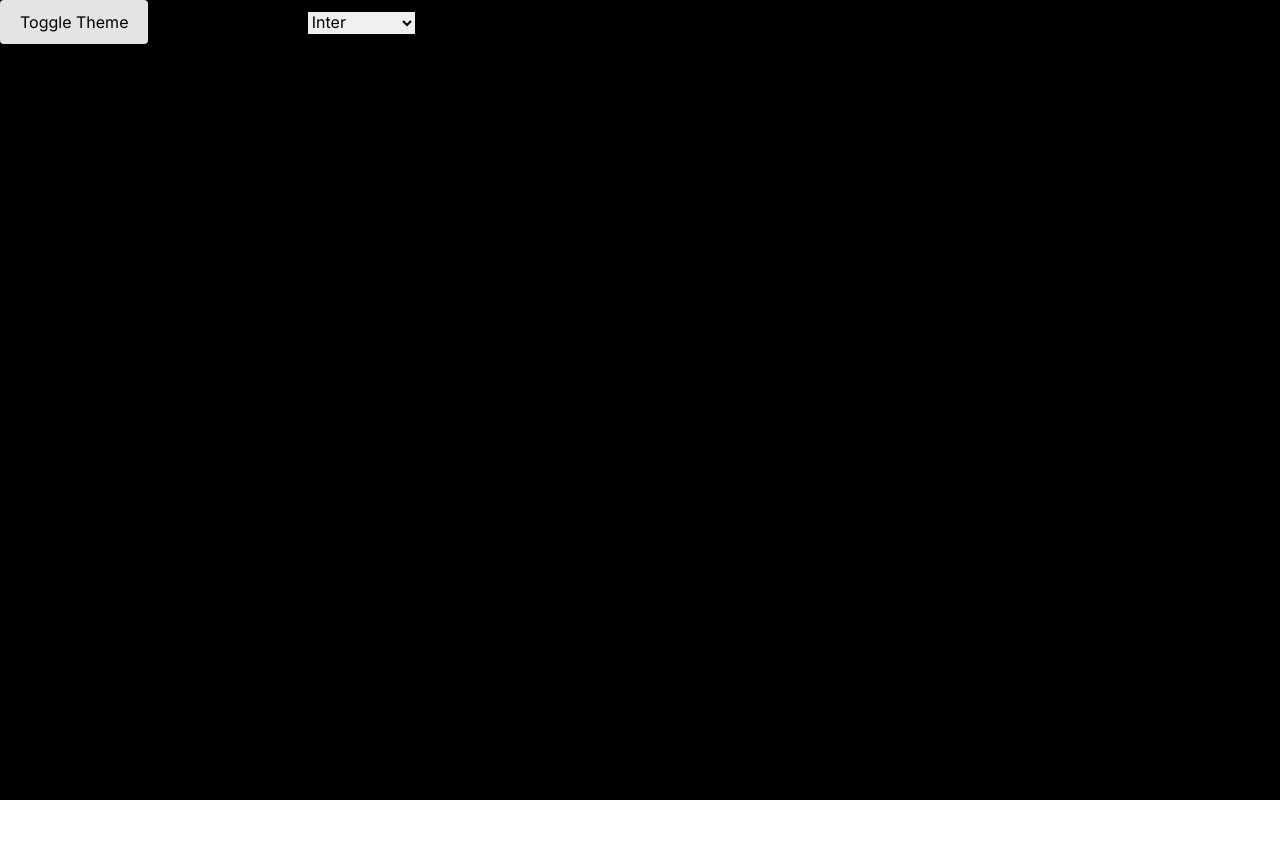
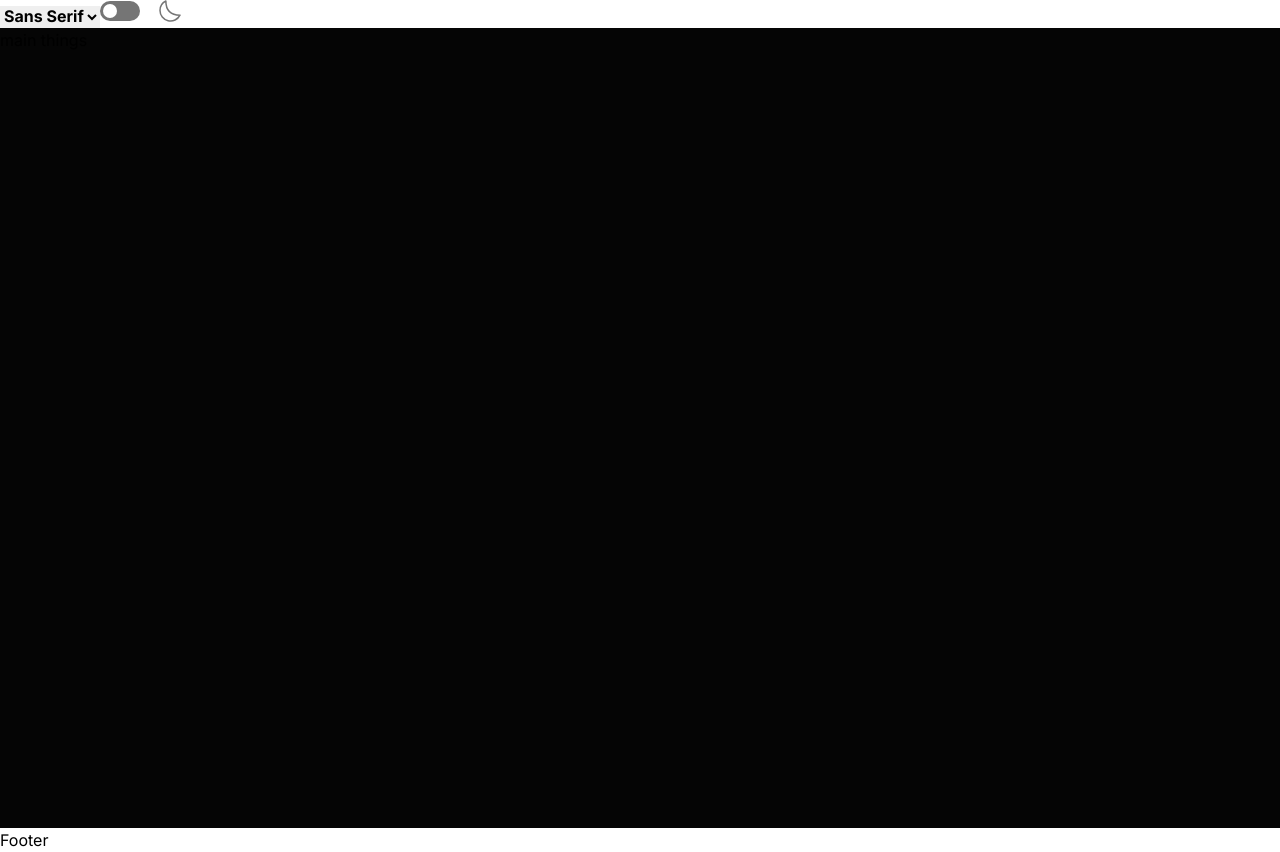
Before and after one commit to brailecg/fm-dictionary, a Next.js app: page / in a window 1280 px wide. Before the commit the page ends 800 px from the top, so only its background shows below. Built offline with nearby package versions, Linux system fonts and the light colour scheme.

Commit message:
update structure to include Layout

```diff
--- /dev/null
+++ b/components/Footer.jsx
@@ -0,0 +1,7 @@
+import React from "react";
+
+const Footer = () => {
+  return <div>Footer</div>;
+};
+
+export default Footer;
--- /dev/null
+++ b/components/Layout.jsx
@@ -0,0 +1,42 @@
+import React from "react";
+
+import Head from "next/head";
+import { Inter, Lora, Inconsolata } from "next/font/google";
+
+import { useThemeContext } from "@/store/ThemeContext";
+import Footer from "./Footer";
+import Nav from "./Nav";
+
+const inter = Inter({ subsets: ["latin"] });
+const lora = Lora({ subsets: ["latin"] });
+const inconsolata = Inconsolata({ subsets: ["latin"] });
+
+const Layout = ({ children }) => {
+  const { typeFace } = useThemeContext();
+
+  const usedTypeFace = () => {
+    if (typeFace === "inter") return inter;
+    else if (typeFace === "lora") return lora;
+    else return inconsolata;
+  };
+  return (
+    <>
+      <style jsx global>
+        {`
+          html {
+            font-family: ${usedTypeFace().style.fontFamily};
+          }
+        `}
+      </style>
+      <Nav />
+      <Head>
+        <title></title>
+        <link rel="icon" href="/favicon.ico" />
+      </Head>
+      <div>{children}</div>
+      <Footer />
+    </>
+  );
+};
+
+export default Layout;
--- /dev/null
+++ b/components/Nav.jsx
@@ -0,0 +1,39 @@
+import React, { useState } from "react";
+import { useThemeContext } from "@/store/ThemeContext";
+
+import { ToggleIconSvg } from "@/components/svg/ToggleIconSvg";
+
+const Nav = () => {
+  const { typeFace, toggleThemeHandler, toggleTypeFace } = useThemeContext();
+  const [isToggled, setToggled] = useState(false);
+  const toggleTheme = () => {
+    toggleThemeHandler();
+  };
+
+  const handleToggle = () => {
+    setToggled((prevState) => !prevState);
+    toggleTheme();
+  };
+  return (
+    <>
+      <select
+        className=" font-bold"
+        name="typeFace"
+        id="typeFace"
+        value={typeFace}
+        onChange={(e) => toggleTypeFace(e.target.value)}>
+        <option value="inter">Sans Serif</option>
+        <option value="lora">Serif</option>
+        <option value="inconsolata">Mono</option>
+      </select>
+
+      <div
+        className="toggle-container cursor-pointer inline-block"
+        onClick={handleToggle}>
+        <ToggleIconSvg isToggled={isToggled} />
+      </div>
+    </>
+  );
+};
+
+export default Nav;
--- /dev/null
+++ b/components/svg/BookIconSvg.jsx
@@ -0,0 +1,26 @@
+export const BookIconSvg = (props) => (
+  <svg
+    xmlns="http://www.w3.org/2000/svg"
+    width={34}
+    height={38}
+    fill="none"
+    {...props}>
+    <path
+      fill="#757575"
+      d="M.25 33a.75.75 0 0 0 1.5 0H.25ZM2.172 2.172l-.53-.53.53.53Zm30.476-.82-.53.53.53-.53Zm-.398 27.076a.75.75 0 0 0 1.5 0h-1.5ZM5 28.25a.75.75 0 0 0 0 1.5v-1.5Zm28 1.5a.75.75 0 0 0 0-1.5v1.5Zm-28 6.5a.75.75 0 0 0 0 1.5v-1.5Zm28 1.5a.75.75 0 0 0 0-1.5v1.5ZM1.75 33V5H.25v28h1.5Zm0-28c0-.862.342-1.689.952-2.298l-1.06-1.06A4.75 4.75 0 0 0 .25 5h1.5Zm.952-2.298A3.25 3.25 0 0 1 5 1.75V.25c-1.26 0-2.468.5-3.359 1.391l1.06 1.06ZM5 1.75h26.8V.25H5v1.5Zm26.8 0a.45.45 0 0 1 .318.132l1.06-1.06A1.95 1.95 0 0 0 31.8.25v1.5Zm.318.132a.45.45 0 0 1 .132.318h1.5a1.95 1.95 0 0 0-.571-1.379l-1.06 1.06Zm.132.318v26.228h1.5V2.2h-1.5ZM5 29.75h28v-1.5H5v1.5Zm0 8h28v-1.5H5v1.5Z"
+    />
+    <path
+      stroke="#757575"
+      strokeLinecap="round"
+      strokeLinejoin="round"
+      strokeWidth={1.5}
+      d="M5 37a4 4 0 1 1 0-8"
+    />
+    <path
+      stroke="#757575"
+      strokeLinecap="round"
+      strokeWidth={1.5}
+      d="M11 9h12"
+    />
+  </svg>
+);
--- /dev/null
+++ b/components/svg/ToggleIconSvg.jsx
@@ -0,0 +1,27 @@
+export const ToggleIconSvg = ({ isToggled }) => {
+  return (
+    <svg
+      xmlns="http://www.w3.org/2000/svg"
+      width={81}
+      height={22}
+      fill="none"
+      className={`toggle ${isToggled ? "active" : ""}`}>
+      <rect
+        width={40}
+        height={20}
+        y={1}
+        fill={isToggled ? "#a445ed" : "#757575"}
+        rx={10}
+      />
+      <circle cx={isToggled ? 30 : 10} cy={11} r={7} fill="#fff" />
+      <path
+        stroke={isToggled ? "#a445ed" : "#757575"}
+        strokeLinecap="round"
+        strokeLinejoin="round"
+        strokeWidth={1.5}
+        d="M60 10.449a10.545 10.545 0 0 0 19.993 4.686c-9.449 0-14.135-4.687-14.135-14.135A10.545 10.545 0 0 0 60 10.449Z"
+        clipRule="evenodd"
+      />
+    </svg>
+  );
+};
--- a/pages/index.js
+++ b/pages/index.js
@@ -1,52 +1,15 @@
-import { useThemeContext } from "@/store/ThemeContext";
+import React from "react";
 
-import { Inter, Lora, Inconsolata } from "next/font/google";
-
-const inter = Inter({ subsets: ["latin"] });
-const lora = Lora({ subsets: ["latin"] });
-const inconsolata = Inconsolata({ subsets: ["latin"] });
+import Layout from "@/components/Layout";
 
 export default function Home() {
-  const { typeFace, toggleThemeHandler, toggleTypeFace } = useThemeContext();
-  const toggleTheme = () => {
-    toggleThemeHandler();
-  };
-
-  const usedTypeFace = () => {
-    if (typeFace === "inter") return inter;
-    else if (typeFace === "lora") return lora;
-    else return inconsolata;
-  };
-  console.log({ usedTypeFace: usedTypeFace().style.fontFamily });
   return (
     <>
-      <style jsx global>
-        {`
-          main {
-            font-family: ${usedTypeFace().style.fontFamily};
-          }
-        `}
-      </style>
-      <main className={`bg-white dark:bg-black h-screen w-screen`}>
-        <button
-          type="button"
-          className="py-1 sm:py-2.5 px-2 sm:px-5 mr-2 bg-zinc-800 text-white dark:bg-zinc-200 dark:text-black rounded"
-          onClick={toggleTheme}>
-          Toggle Theme
-        </button>
-
-        <label htmlFor="typeFace">Choose a Typeface:</label>
-
-        <select
-          name="typeFace"
-          id="typeFace"
-          value={typeFace}
-          onChange={(e) => toggleTypeFace(e.target.value)}>
-          <option value="inter">Inter</option>
-          <option value="lora">Lora</option>
-          <option value="inconsolata">inconsolata</option>
-        </select>
-      </main>
+      <Layout>
+        <main className={`bg-white dark:bg-fmblack-one h-screen w-screen`}>
+          <div>main things</div>
+        </main>
+      </Layout>
     </>
   );
 }
--- a/tailwind.config.js
+++ b/tailwind.config.js
@@ -13,6 +13,23 @@ module.exports = {
         "gradient-conic":
           "conic-gradient(from 180deg at 50% 50%, var(--tw-gradient-stops))",
       },
+      colors: {
+        fmblack: {
+          one: "#050505",
+          two: "#1F1F1F",
+          three: "#2D2D2D",
+          four: "#3A3A3A",
+        },
+        fmgrey: {
+          one: "#757575",
+          two: "#e9e9e9",
+          three: "#f4f4f4",
+        },
+        component: {
+          purple: "#a445ed",
+          red: "#ff5252",
+        },
+      },
     },
   },
   plugins: [],
```
